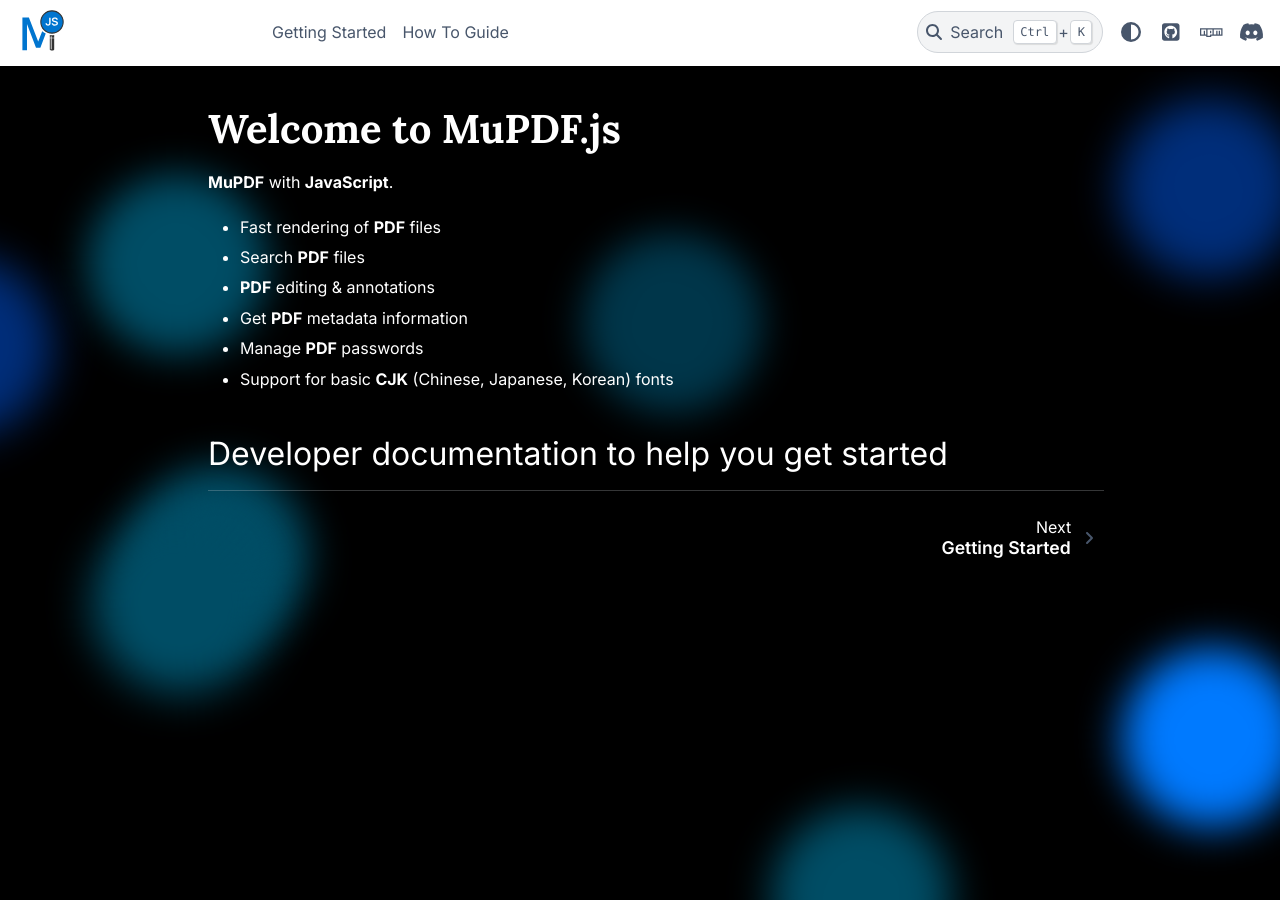
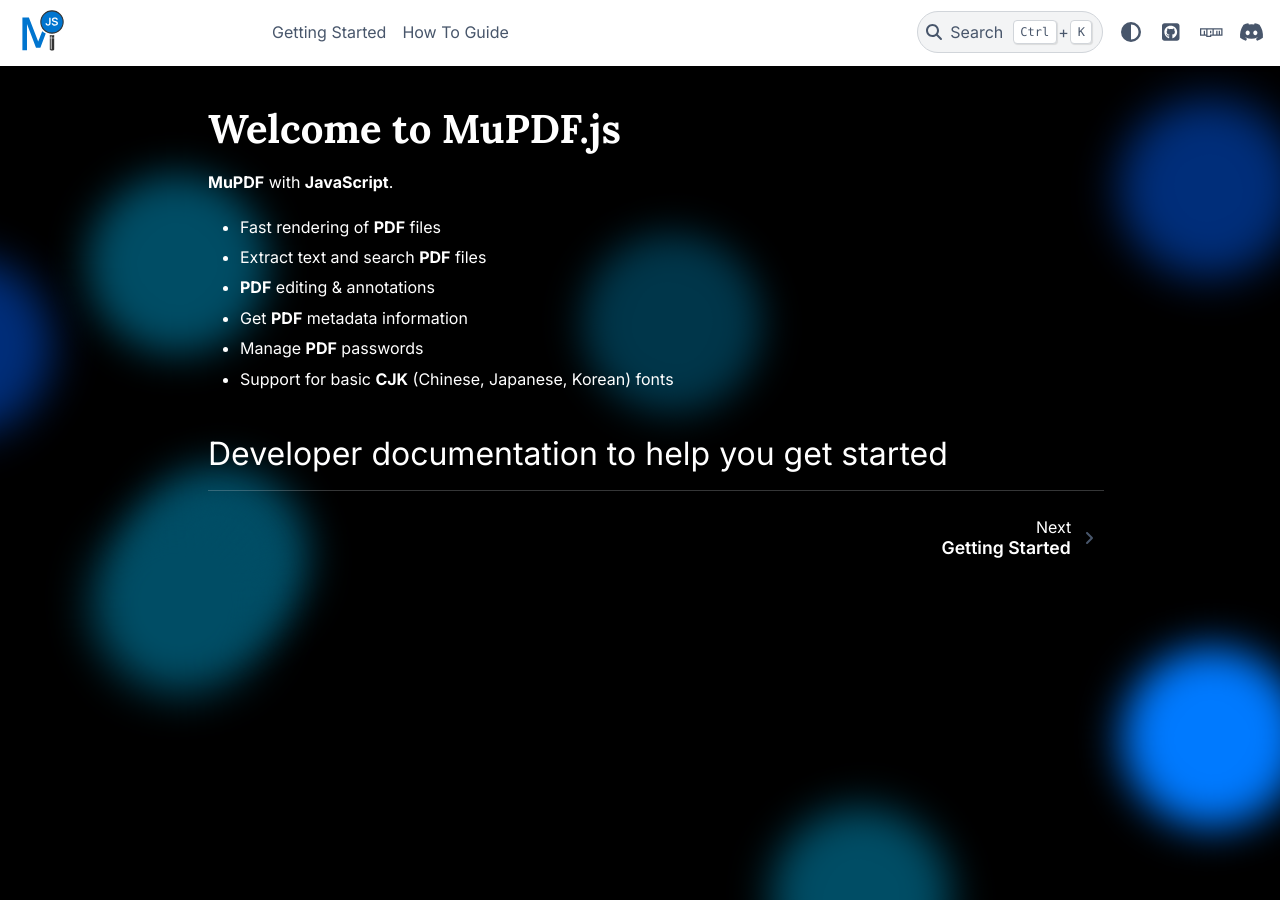
Before and after one commit to ArtifexSoftware/mupdf.js, a Sphinx documentation site: the page built from docs/index.rst, in a window 1280 px wide. Built offline with Sphinx 7.4.7 and the PyData theme 0.15.4, drawn with Linux system fonts in a browser that asks for light colours.

```diff
--- a/docs/index.rst
+++ b/docs/index.rst
@@ -29,7 +29,7 @@ Welcome to MuPDF.js
 **MuPDF** with **JavaScript**.
 
 - Fast rendering of **PDF** files
-- Search **PDF** files
+- Extract text and search **PDF** files
 - **PDF** editing & annotations
 - Get **PDF** metadata information
 - Manage **PDF** passwords
```
Also changed, not shown: docs/_static/favicon.ico.
